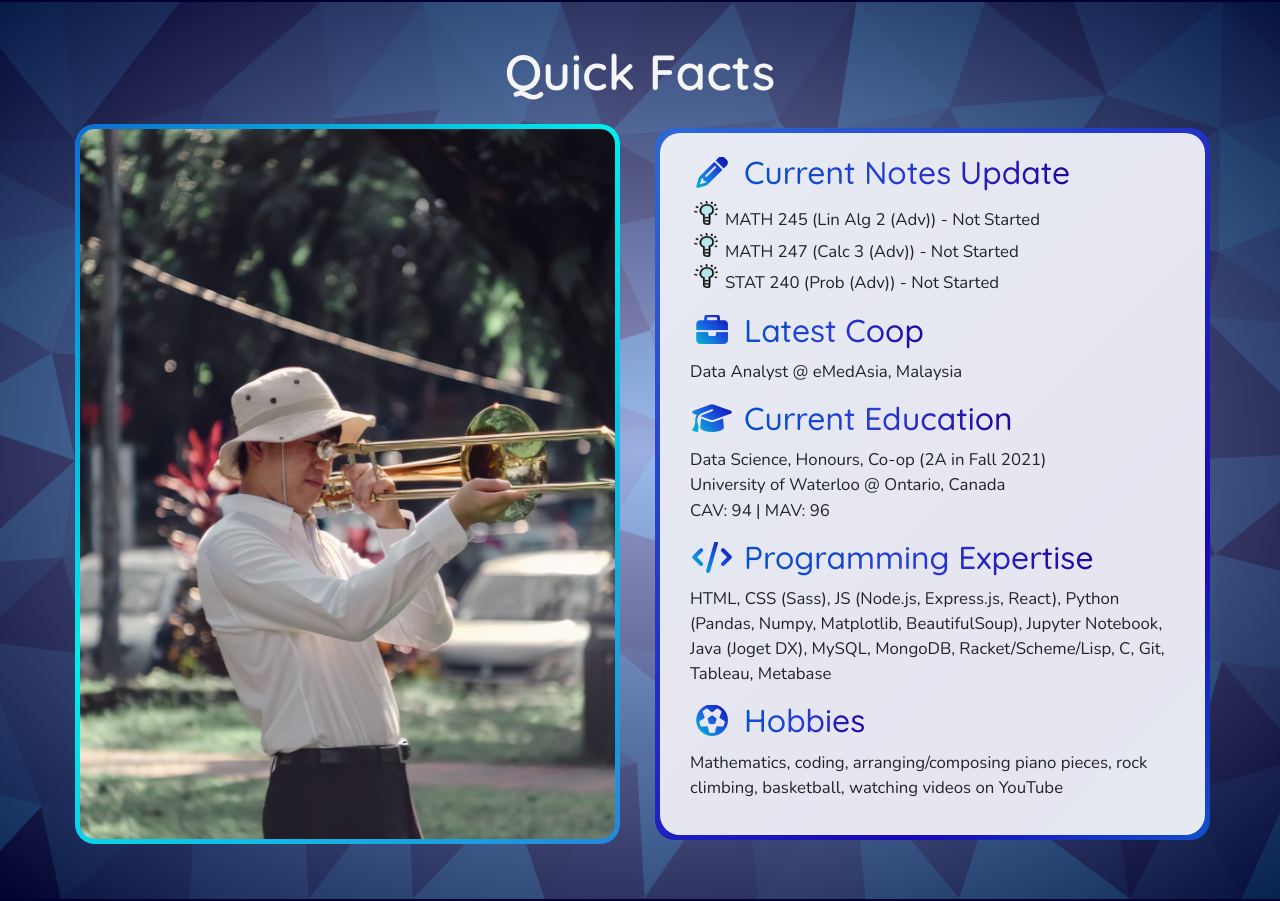
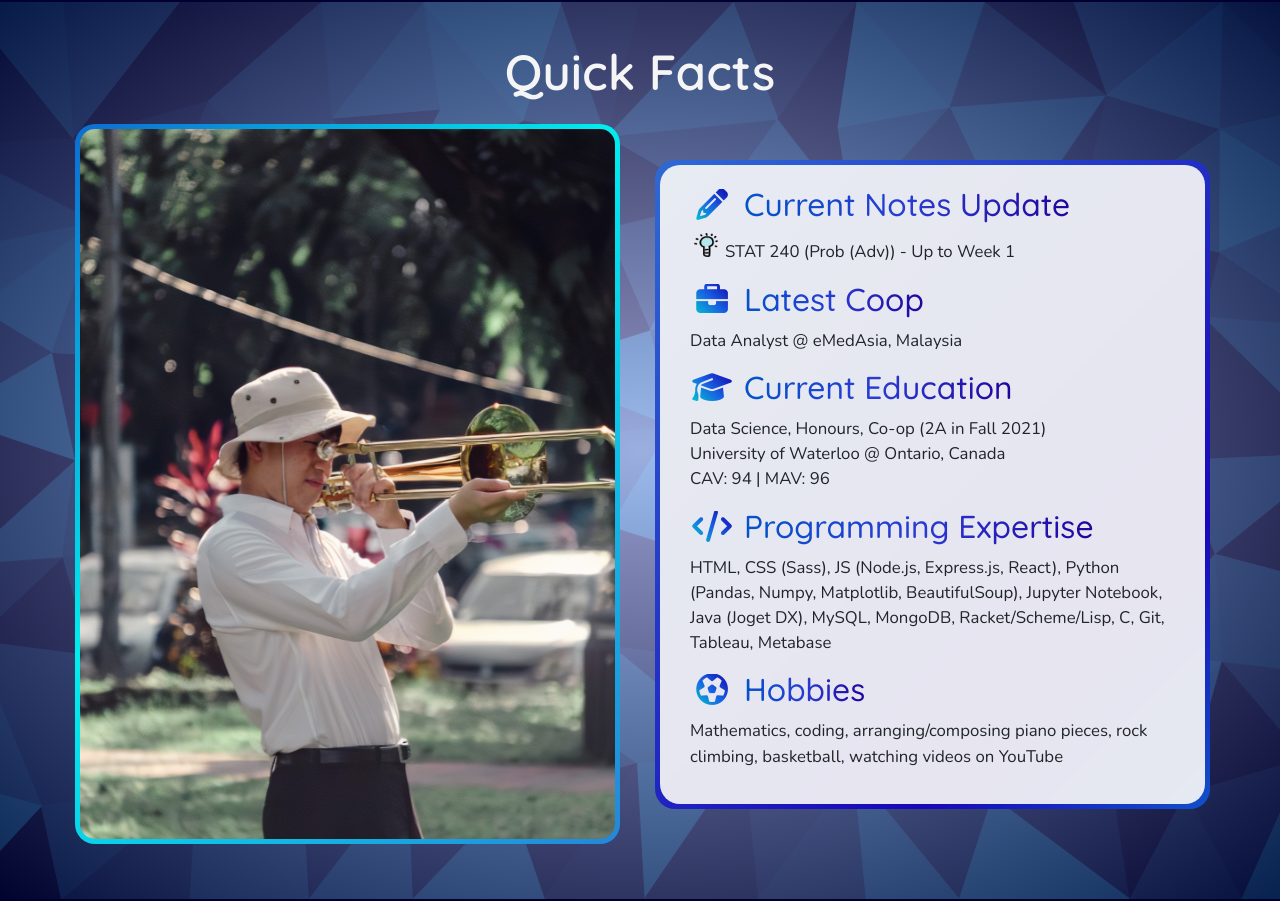
Before and after one commit to mcpenguin/the-arctic-blog, a React (Create React App) app: page / in a window 1280 px wide. Shown: the part 772-1673 px from the top of the page. Built offline with nearby package versions, Linux system fonts and the light colour scheme.

Commit message:
added stat 240 notes

```diff
--- a/src/components/AboutMe/AboutMe.js
+++ b/src/components/AboutMe/AboutMe.js
@@ -111,9 +111,7 @@ export default class AboutMe extends Component {
                                             title='Current Notes Update'
                                             body={<>
                                                 <ul>
-                                                    <li>MATH 245 (Lin Alg 2 (Adv)) - Not Started</li>
-                                                    <li>MATH 247 (Calc 3 (Adv)) - Not Started</li>
-                                                    <li>STAT 240 (Prob (Adv)) - Not Started</li>
+                                                    <li>STAT 240 (Prob (Adv)) - Up to Week 1</li>
                                                 </ul>
                                             </>}
                                         />
--- a/src/components/Notes/Notes.js
+++ b/src/components/Notes/Notes.js
@@ -28,12 +28,13 @@ import GEOG101 from "./notes/1A/GEOG101.pdf";
 import MATH146 from "./notes/1B/MATH146.pdf";
 import MATH148 from "./notes/1B/MATH148.pdf";
 import PSYCH101 from "./notes/1B/PSYCH101.pdf";
+import STAT240 from './notes/2A/STAT240.pdf';
 
 // import stylesheet
 import './Notes.scss';
 
 // get JS object of pdfs
-const pdfs = { Chem, FPM1, FPM2, FPS, PM3, M1, MATH145, MATH147, CS145, PHIL145, GEOG101, MATH146, MATH148, PSYCH101 };
+const pdfs = { Chem, FPM1, FPM2, FPS, PM3, M1, MATH145, MATH147, CS145, PHIL145, GEOG101, MATH146, MATH148, PSYCH101, STAT240 };
 
 // class for individual course notes
 // props:
--- a/src/components/Notes/courses.json
+++ b/src/components/Notes/courses.json
@@ -2,21 +2,13 @@
     "2A": {
         "title": "2A (F2021)",
         "courses": {
-            "MATH245": {
-                "shortTitle": "MATH 245",
-                "longTitle": "Linear Algebra 2 (Advanced Level)",
-                "description": "MATH 245 is an advanced level version of MATH 235.\n\nMATH 235: Orthogonal and unitary matrices and transformations. Orthogonal projections, Gram-Schmidt procedure, best approximations, least-squares. Inner products, angles and orthogonality, orthogonal diagonalization, singular value decomposition, applications.",
-                "takenWhen": "Taken in 2A (Fall 2021) (Online)",
-                "professors": "Professor: Stephen New",
-                "notesStatus": "Not Started"
-            },
             "MATH247": {
                 "shortTitle": "MATH 247",
                 "longTitle": "Calculus 3 (Advanced Level)",
-                "description": "MATH 247 is an advanced level version of MATH 237.\n\nMATH 237: Calculus of functions of several variables. Limits, continuity, differentiability, the chain rule. The gradient vector and the directional derivative. Taylor's formula. Optimization problems. Mappings and the Jacobian. Multiple integrals in various co-ordinate systems.",
+                "description": "MATH 247 is an advanced level version of MATH 237.\n\nMATH 237: Calculus of functions of several variables. Limits, continuity, differentiability, the chain rule. The gradient vector and the directional derivative. Taylor's formula. Optimization problems. Mappings and the Jacobian. Multiple integrals in various co-ordinate systems. Note: Prof Madill has requested that I only release my notes after the oral tests have finished.",
                 "takenWhen": "Taken in 2A (Fall 2021) (Online)",
                 "professors": "Professor: Blake Madill",
-                "notesStatus": "Not Started"
+                "notesStatus": "Up to Module 4"
             },
             "STAT240": {
                 "shortTitle": "STAT 240",
@@ -24,7 +16,7 @@
                 "description": "STAT 240 is an advanced level version of STAT 230.\n\nSTAT 230: This course provides an introduction to probability models including sample spaces, mutually exclusive and independent events, conditional probability and Bayes' Theorem. The named distributions (Discrete Uniform, Hypergeometric, Binomial, Negative Binomial, Geometric, Poisson, Continuous Uniform, Exponential, Normal (Gaussian), and Multinomial) are used to model real phenomena. Discrete and continuous univariate random variables and their distributions are discussed. Joint probability functions, marginal probability functions, and conditional probability functions of two or more discrete random variables and functions of random variables are also discussed. Students learn how to calculate and interpret means, variances and covariances particularly for the named distributions. The Central Limit Theorem is used to approximate probabilities.",
                 "takenWhen": "Taken in 2A (Fall 2021) (Online)",
                 "professors": "Professor: Qin Ying-Li",
-                "notesStatus": "Not Started"
+                "notesStatus": "Up to Week 1"
             }
         }
     },
--- a/src/components/Notes/notes-export-file.js
+++ b/src/components/Notes/notes-export-file.js
@@ -12,5 +12,6 @@ import GEOG101 from "./notes/1A/GEOG101.pdf";
 import MATH146 from "./notes/1B/MATH146.pdf";
 import MATH148 from "./notes/1B/MATH148.pdf";
 import PSYCH101 from "./notes/1B/PSYCH101.pdf";
-const pdfs = {Chem,FPM1,FPM2,FPS,PM3,M1,MATH145,MATH147,CS145,PHIL145,GEOG101,MATH146,MATH148,PSYCH101};
+import STAT240 from './notes/2A/STAT240.pdf';
+const pdfs = {Chem,FPM1,FPM2,FPS,PM3,M1,MATH145,MATH147,CS145,PHIL145,GEOG101,MATH146,MATH148,PSYCH101,STAT240};
 export default pdfs;
```
Also changed, not shown: 1 other file (tests, documents, lock files or other folders).
